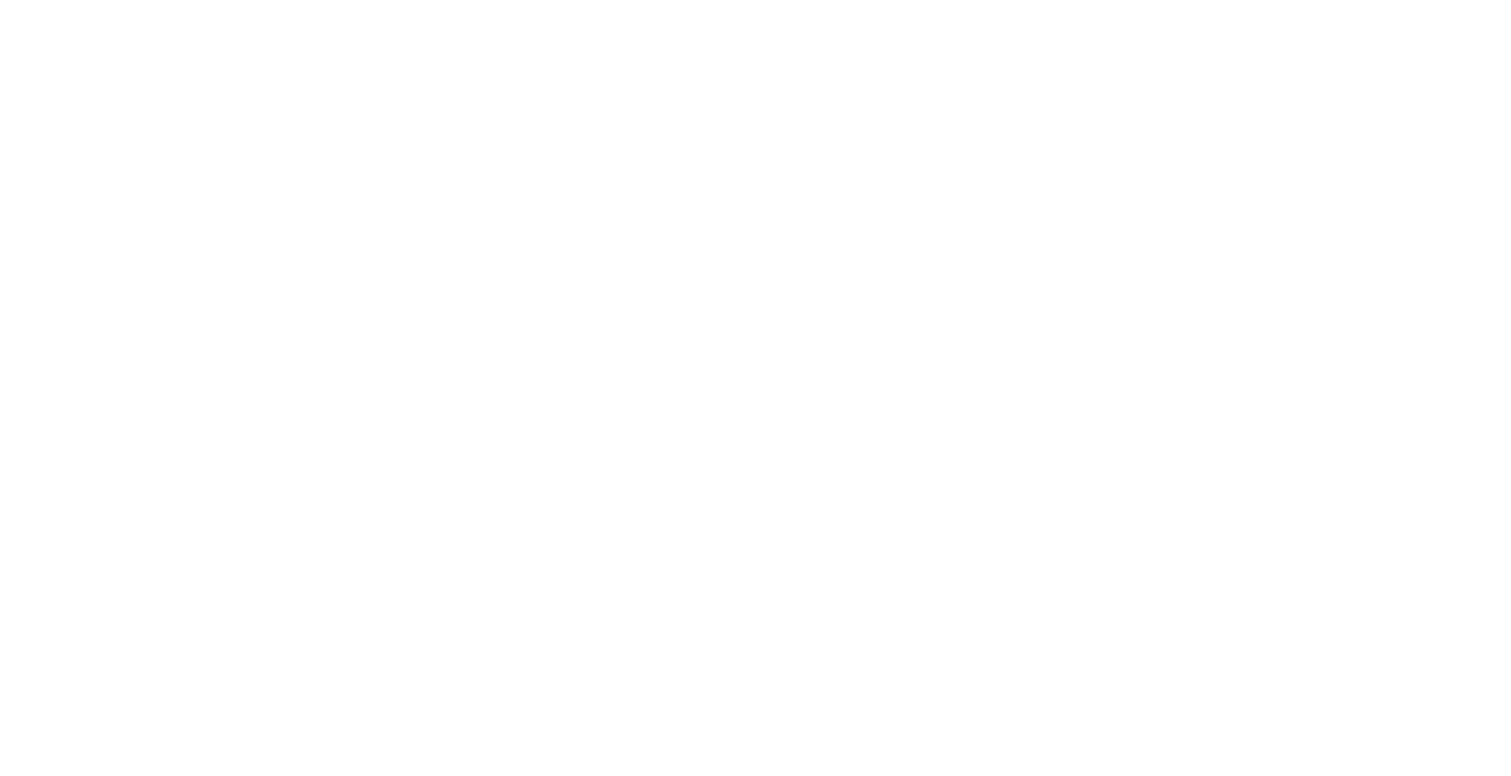
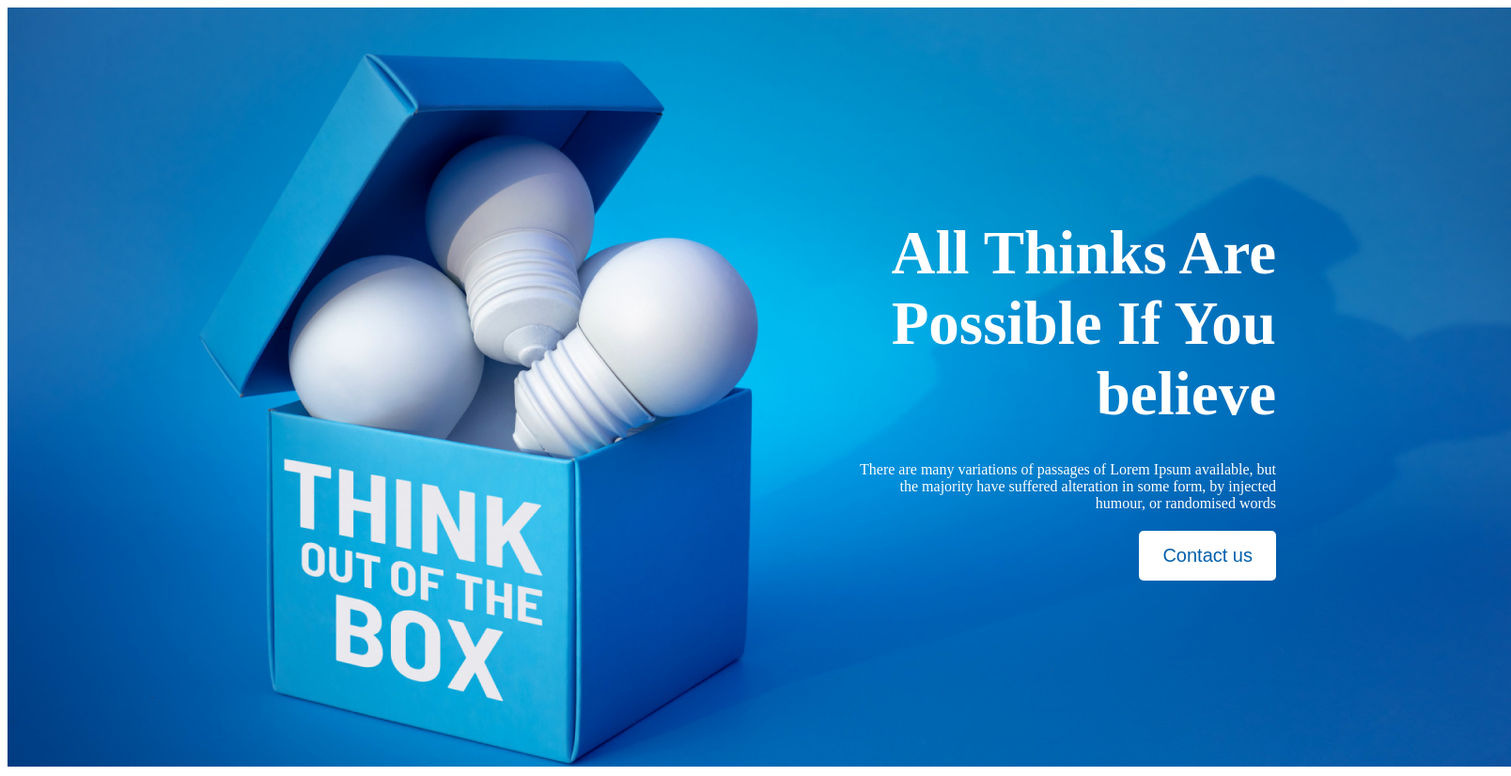
Before and after one commit to dola-barai/New-Year-Misson, a plain HTML site: page index.html in a window 1280 px wide. Shown: the whole page at 94% size, 1608 px wide, since content can reach past the window. Before the commit the page ends 800 px from the top, so only its background shows below. Drawn offline with Linux system fonts and the light colour scheme.

Commit message:
heading-part

```diff
--- a/Styles/style.css
+++ b/Styles/style.css
@@ -0,0 +1,31 @@
+/* Heading Part */
+.heading{
+     background-image: url(../images/banner/banner3.png);
+     background-repeat: no-repeat;
+     height: 810px;
+     width: 1600px;
+}
+.heading-text{
+    text-align: right;
+    margin-right: 250px;
+    padding-top: 170px;
+    margin-left: 900px;
+}
+.heading-title{
+    font-size: 65px;
+    color: white;
+}
+.heading-description{
+    font-size: 16px;
+    color: white;
+    margin-top: -20px;
+    margin-bottom: 20px;
+}
+.button-primary{
+    background: white;
+    color: #005FAC;
+    font-size: 20px;
+    padding: 15px 25px;
+    border: 0;
+    border-radius: 5px;
+}
--- a/index.html
+++ b/index.html
@@ -8,6 +8,21 @@
     <link rel="stylesheet" href="Styles/style.css">
 </head>
 <body>
+    <header>
+       <div class="heading">
+        <div class="heading-text">
+            <h2 class="heading-title">All Thinks Are Possible If You believe</h2>
+            <p class="heading-description">There are many variations of passages of Lorem Ipsum available, but the majority have suffered alteration in some form, by injected humour, or randomised words</p>
+            <button class="button-primary">Contact us</button>
+        </div>
 
+       </div>
+    </header>
+    <main>
+
+    </main>
+    <footer>
+
+    </footer>
 </body>
 </html>
```
